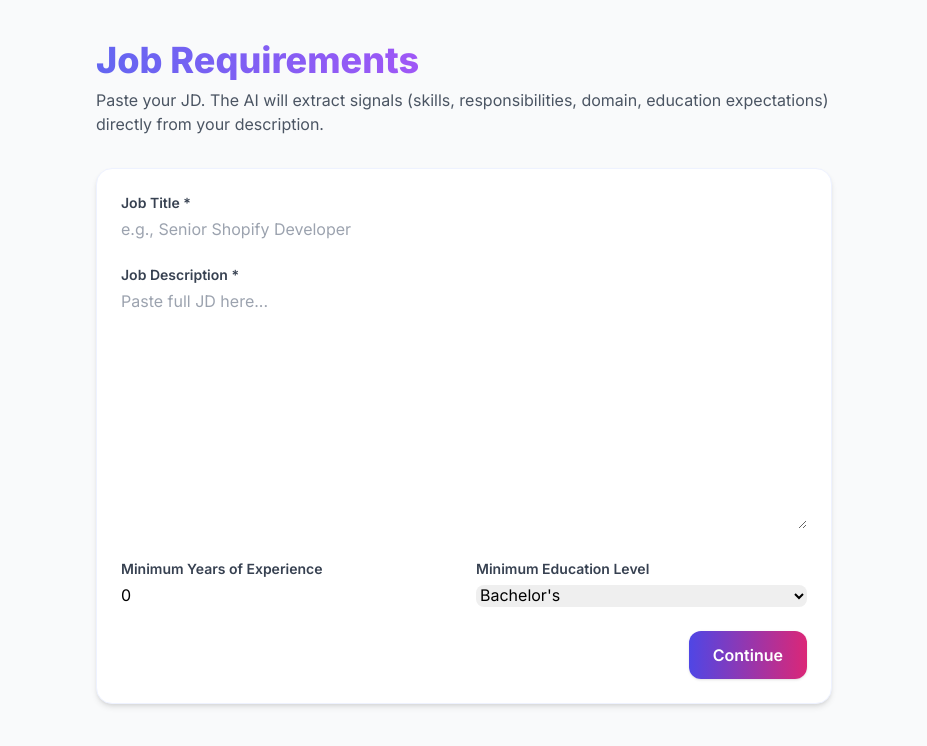
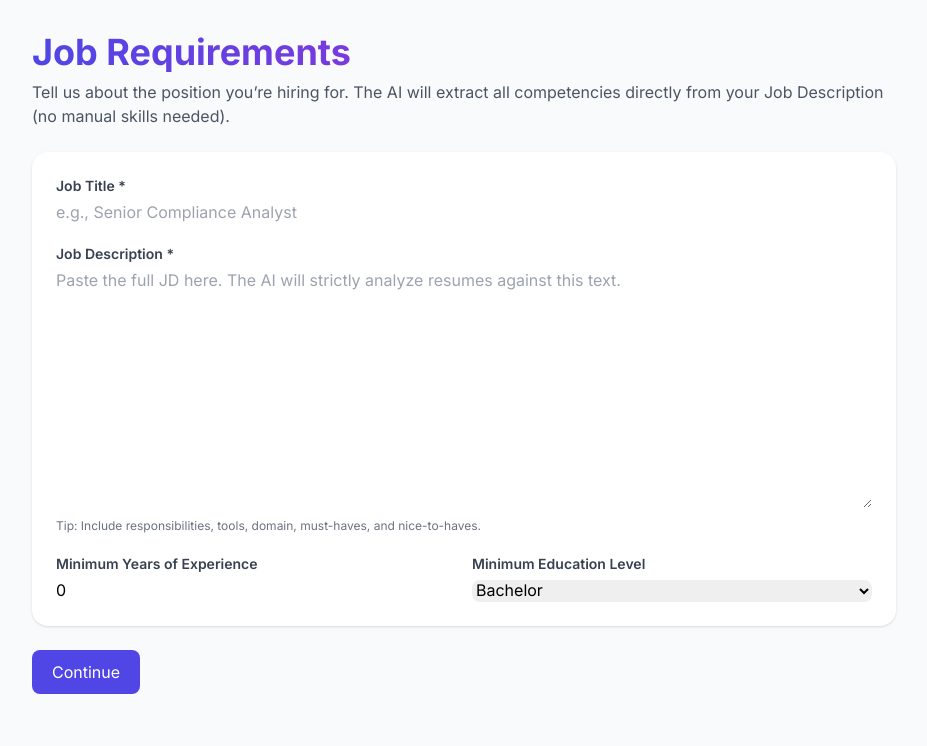
Before and after one commit to Rehan111-555/Resume_Screening, a Next.js app: page /job-requirements in a window 1280 px wide. Shown: the top 746 px of the page, without its empty margins (176-1103 px from the left). Built offline with nearby package versions, Linux system fonts and the light colour scheme.

Commit message:
Update page.tsx

```diff
--- a/app/job-requirements/page.tsx
+++ b/app/job-requirements/page.tsx
@@ -1,48 +1,63 @@
-// app/job-requirements/page.tsx
-"use client";
+'use client';
 
-import { useState } from "react";
-import { useRouter } from "next/navigation";
-import { useApp } from "@/contexts/AppContext";
-import type { JobRequirements } from "@/types";
+import { useState } from 'react';
+import { useRouter } from 'next/navigation';
+import { useApp } from '@/contexts/AppContext';
 
 export default function JobRequirementsPage() {
   const router = useRouter();
-  const { dispatch, state } = useApp();
+  const { state, dispatch } = useApp();
 
-  const [title, setTitle] = useState(state.jobRequirements?.title ?? "");
-  const [description, setDescription] = useState(state.jobRequirements?.description ?? "");
-  const [minYears, setMinYears] = useState(state.jobRequirements?.minYearsExperience?.toString() ?? "0");
-  const [education, setEducation] = useState(state.jobRequirements?.educationLevel ?? "Bachelor's");
+  const [title, setTitle] = useState(state.jobRequirements?.title || '');
+  const [description, setDescription] = useState(state.jobRequirements?.description || '');
+  const [minYears, setMinYears] = useState<number>(
+    Number(state.jobRequirements?.minYearsExperience || 0)
+  );
+  const [education, setEducation] = useState<string>(
+    state.jobRequirements?.educationLevel || 'Bachelor'
+  );
+
+  const [error, setError] = useState<string | null>(null);
 
   function handleContinue() {
-    const jr: JobRequirements = {
+    setError(null);
+    if (!title.trim() || !description.trim()) {
+      setError('Please provide both a Job Title and a Job Description.');
+      return;
+    }
+
+    dispatch({
+      type: 'SET_JOB_REQUIREMENTS',
+      payload: {
         title: title.trim(),
         description: description.trim(),
+        // NOTE: requiredSkills removed — app is role-agnostic and uses JD text only
         minYearsExperience: Number(minYears) || 0,
         educationLevel: education,
-    };
-    dispatch({ type: "SET_JOB_REQUIREMENTS", payload: jr });
-    router.push("/resume-upload");
+      },
+    });
+
+    router.push('/resume-upload');
   }
 
   return (
-    <main className="max-w-3xl mx-auto px-4 py-10">
-      <h1 className="text-4xl font-extrabold mb-2 bg-gradient-to-r from-indigo-500 via-purple-500 to-pink-500 bg-clip-text text-transparent">
+    <main className="max-w-4xl mx-auto px-4 py-8">
+      <h1 className="text-4xl font-bold bg-gradient-to-r from-indigo-600 to-fuchsia-600 bg-clip-text text-transparent mb-2">
         Job Requirements
       </h1>
-      <p className="text-gray-600 mb-8">
-        Paste your JD. The AI will extract signals (skills, responsibilities, domain, education expectations) directly from your description.
+      <p className="text-gray-600 mb-6">
+        Tell us about the position you’re hiring for. The AI will extract all competencies directly
+        from your Job Description (no manual skills needed).
       </p>
 
-      <div className="space-y-6 bg-white p-6 rounded-2xl shadow-md border border-indigo-50">
+      <div className="space-y-5 bg-white rounded-2xl shadow p-6">
         <div>
           <label className="block text-sm font-semibold text-gray-700 mb-1">Job Title *</label>
           <input
             value={title}
             onChange={(e) => setTitle(e.target.value)}
-            placeholder="e.g., Senior Shopify Developer"
-            className="w-full rounded-lg border-gray-300 focus:ring-2 focus:ring-indigo-500"
+            placeholder="e.g., Senior Compliance Analyst"
+            className="w-full rounded-lg border-gray-300 focus:border-indigo-500 focus:ring-indigo-500"
           />
         </div>
 
@@ -52,48 +67,57 @@ export default function JobRequirementsPage() {
             value={description}
             onChange={(e) => setDescription(e.target.value)}
             rows={10}
-            placeholder="Paste full JD here..."
-            className="w-full rounded-lg border-gray-300 focus:ring-2 focus:ring-indigo-500"
+            placeholder="Paste the full JD here. The AI will strictly analyze resumes against this text."
+            className="w-full rounded-lg border-gray-300 focus:border-indigo-500 focus:ring-indigo-500"
           />
+          <p className="text-xs text-gray-500 mt-1">
+            Tip: Include responsibilities, tools, domain, must-haves, and nice-to-haves.
+          </p>
         </div>
 
-        <div className="grid grid-cols-1 sm:grid-cols-2 gap-6">
+        <div className="grid md:grid-cols-2 gap-4">
           <div>
-            <label className="block text-sm font-semibold text-gray-700 mb-1">Minimum Years of Experience</label>
+            <label className="block text-sm font-semibold text-gray-700 mb-1">
+              Minimum Years of Experience
+            </label>
             <input
               type="number"
               min={0}
               value={minYears}
-              onChange={(e) => setMinYears(e.target.value)}
-              className="w-full rounded-lg border-gray-300 focus:ring-2 focus:ring-indigo-500"
+              onChange={(e) => setMinYears(Number(e.target.value))}
+              className="w-full rounded-lg border-gray-300 focus:border-indigo-500 focus:ring-indigo-500"
             />
           </div>
 
           <div>
-            <label className="block text-sm font-semibold text-gray-700 mb-1">Minimum Education Level</label>
+            <label className="block text-sm font-semibold text-gray-700 mb-1">
+              Minimum Education Level
+            </label>
             <select
               value={education}
               onChange={(e) => setEducation(e.target.value)}
-              className="w-full rounded-lg border-gray-300 focus:ring-2 focus:ring-indigo-500"
+              className="w-full rounded-lg border-gray-300 focus:border-indigo-500 focus:ring-indigo-500"
             >
               <option>High School</option>
-              <option>Intermediate</option>
-              <option>Bachelor's</option>
-              <option>Master's</option>
+              <option>Intermediate/High School</option>
+              <option>Bachelor</option>
+              <option>Master</option>
               <option>PhD</option>
             </select>
           </div>
         </div>
+      </div>
 
-        <div className="flex justify-end">
+      {error && <div className="mt-4 text-red-600">{error}</div>}
+
+      <div className="mt-6 flex items-center gap-3">
         <button
           onClick={handleContinue}
-            className="px-6 py-3 rounded-xl bg-gradient-to-r from-indigo-600 to-pink-600 text-white font-semibold shadow hover:opacity-95"
+          className="px-5 py-2.5 rounded-lg bg-indigo-600 text-white hover:bg-indigo-700 transition-colors"
         >
           Continue
         </button>
       </div>
-      </div>
     </main>
   );
 }
```
Lines whose indentation alone changed are shown as unchanged.
